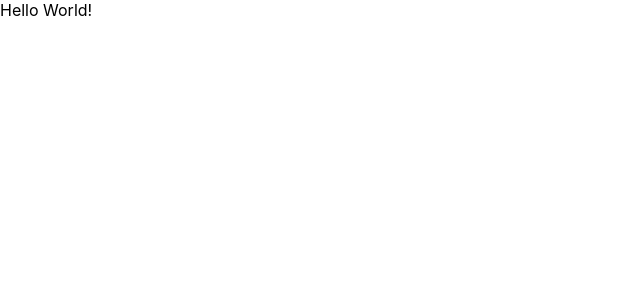
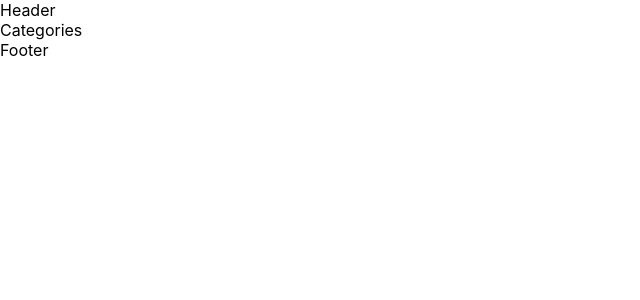
Before and after one commit to DaniReus04/products-table-test, a React (Create React App) app in the folder Reactjs/: page /categories in a window 1280 px wide. Shown: the top 300 px of the page, without its empty margins (0-640 px from the left). Built offline with nearby package versions, Linux system fonts and the light colour scheme.

Commit message:
feat: router setup

```diff
--- a/Reactjs/src/App.tsx
+++ b/Reactjs/src/App.tsx
@@ -1,7 +1,17 @@
+import { RouterProvider } from "react-router-dom";
 import "./App.css";
+import AppRouter from "./navigation";
+import Header from "./components/header";
+import Footer from "./components/footer";
 
 function App() {
-  return <div className="App">Hello World!</div>;
+  return (
+    <section>
+      <Header />
+      <RouterProvider router={AppRouter} />
+      <Footer />
+    </section>
+  );
 }
 
 export default App;
--- /dev/null
+++ b/Reactjs/src/navigation/index.tsx
@@ -0,0 +1,46 @@
+import React from "react";
+import { createBrowserRouter } from "react-router-dom";
+import { Suspense, lazy } from "react";
+
+const Products = lazy(() => import("../pages/prodcuts"));
+const Categories = lazy(() => import("../pages/categories"));
+const Orders = lazy(() => import("../pages/orders"));
+const PageNotFound = lazy(() => import("../pages/pageNotFound"));
+const ErrorPage = lazy(() => import("../pages/errorPage"));
+
+const AppRouter = createBrowserRouter([
+  {
+    path: "/",
+    element: (
+      <Suspense fallback={<div>Loading...</div>}>
+        <Products />
+      </Suspense>
+    ),
+    errorElement: <ErrorPage />,
+  },
+  {
+    path: "/categories",
+    element: (
+      <Suspense fallback={<div>Loading...</div>}>
+        <Categories />
+      </Suspense>
+    ),
+    errorElement: <ErrorPage />,
+  },
+  {
+    path: "/orders",
+    element: (
+      <Suspense fallback={<div>Loading...</div>}>
+        <Orders />
+      </Suspense>
+    ),
+    errorElement: <ErrorPage />,
+  },
+  {
+    path: "*",
+    element: <PageNotFound />,
+    errorElement: <ErrorPage />,
+  },
+]);
+
+export default AppRouter;
```
